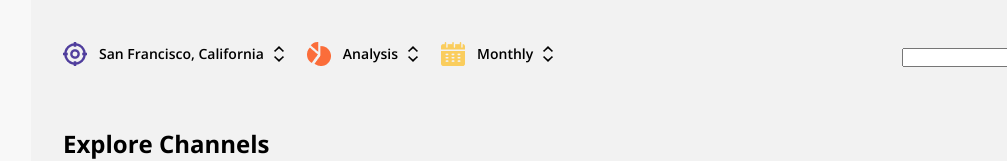
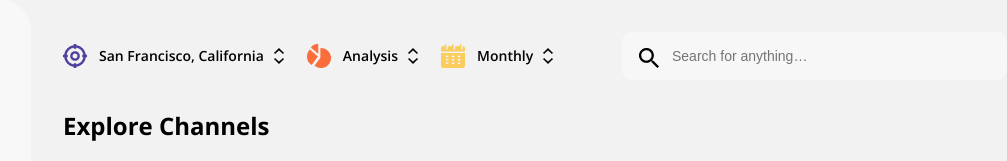
Before and after one commit to krutko77/project-10-react, a React (Create React App) app: page / in a window 1280 px wide. Shown: the top 161 px of the page, without its empty margins (273-1280 px from the left). Built offline with nearby package versions, Linux system fonts and the light colour scheme.

Commit message:
header css

```diff
--- a/src/App.css
+++ b/src/App.css
@@ -11,19 +11,24 @@
       "s c";
 }
 
+.container {
+   max-width: 1440px;
+}
+
 .header {
    grid-area: h;
    padding: 32px 32px 0;
 }
 
 .sidebar {
+   grid-area: s;
    background-color: #F8F8F8;
-   grid-area: s;
+   border-radius:0 30px 30px 0;
 }
 
 .main {
    grid-area: c;
-   padding: 28px 32px;
+   padding: 10px 32px;
 }
 
 .block-title {
--- a/src/App.js
+++ b/src/App.js
@@ -6,6 +6,7 @@ import FeaturedNewsWrap from "./components/featured-news-wrap/FeaturedNewsWrap.j
 
 function App() {
   return (
+     <div className="container">
         <div className="App">
             <header className="header">
                <Header/>
@@ -26,6 +27,8 @@ function App() {
                </section>
             </main>
          </div>
+      </div>
+
   );
 }
 
--- a/src/components/header/Header.jsx
+++ b/src/components/header/Header.jsx
@@ -10,17 +10,15 @@ function Header() {
    return (
       <div className={s.headerWrap}>
          <ul className={s.headerMenu}>
-            <li><HeaderMenuItem img={img1} text="San Francisco, California"/></li>
-            <li><HeaderMenuItem img={img2} text="Analysis"/></li>
-            <li><HeaderMenuItem img={img3} text="Monthly"/></li>
+            <li className={s.listItem}><HeaderMenuItem img={img1} text="San Francisco, California" /></li>
+            <li className={s.listItem}><HeaderMenuItem img={img2} text="Analysis" /></li>
+            <li className={s.listItem}><HeaderMenuItem img={img3} text="Monthly" /></li>
          </ul>
          <div className={s.rightBlock}>
-            <div className={s.headerForm}>
-               <form action="">
-                  <input type="text" />
-                  <button></button>
-               </form>
-            </div>
+            <form className={s.headerForm} action="#">
+               <input className={s.formInput} placeholder="Search for anything…" type="text" />
+               <button className={s.formButton} type="submit"></button>
+            </form>
             <img src={img4} alt="img" />
          </div>
       </div>
--- a/src/components/header/Header.module.css
+++ b/src/components/header/Header.module.css
@@ -9,8 +9,48 @@
    display: inline-flex;
 }
 
+.listItem {
+   display:flex;
+   align-items: center;
+}
+
 .headerForm {
-   display: inline;
+   display: flex;
+   margin-right: 16px;
+   position: relative;
+}
+
+.headerForm::before {
+   content: "";
+   position: absolute;
+   top: 16px;
+   left: 17px;
+   width: 20px;
+   height: 20px;
+   background-image: url("./../../assets/images/search-Icon.png");
+}
+
+.formInput {
+   width: 385px;
+   border: none;
+   border-radius: 10px;
+   background-color: #F7F7F7;
+   margin-right: 16px;
+   padding-left: 50px;
+}
+
+.formInput::placeholder {
+   font-weight: 400;
+   font-size: 14px;
+   line-height: 170%;
+}
+
+.formButton {
+   border: none;
+   width: 48px;
+   height: 48px;
+   background: url("./../../assets/images/button-icon.png");
+   cursor: pointer;
 }
 
 .rightBlock {
```
Lines whose indentation alone changed are shown as unchanged.
